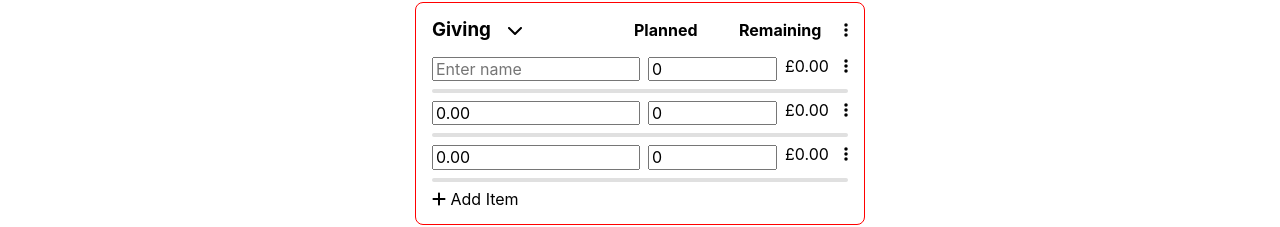
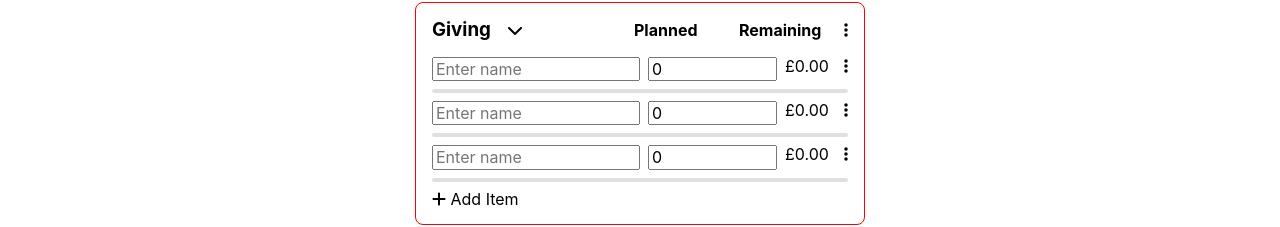
Before and after one commit to kemaakpala/zero-based-budgetapp, a React (Create React App) app: page /1 in a window 1280 px wide. Shown: the part 444-671 px from the top of the page. Built offline with nearby package versions, Linux system fonts and the light colour scheme.

Commit message:
feat: update GivingData structure; modify fields for Tithes and Planned, and remove Delete action

```diff
--- a/src/Container/Budget/Budget.jsx
+++ b/src/Container/Budget/Budget.jsx
@@ -104,7 +104,9 @@ export const GivingData = {
       fields: [
         {
           label: "Offering",
-          value: "0.00",
+          value: "",
+          placeholder: "Enter name",
+          name: "nametithes",
           type: "text",
         },
         {
@@ -129,13 +131,15 @@ export const GivingData = {
       fields: [
         {
           label: "Tithes",
-          value: "0.00",
+          value: "",
+          placeholder: "Enter name",
+          name: "nametithes",
           type: "text",
         },
         {
           label: "Planned",
           value: 0,
-          name: "plannedIncome",
+          name: "plannedTithes",
           placeholder: 0,
           type: "text",
         },
@@ -147,7 +151,6 @@ export const GivingData = {
           type: "text",
         },
       ],
-      action: { label: "Delete", color: "red", type: "button" },
       type: "expense",
     },
   ],
```
